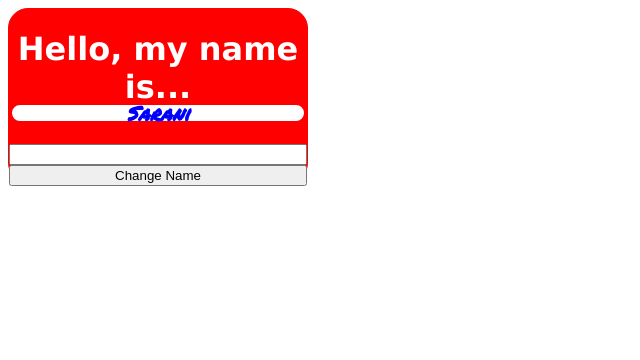
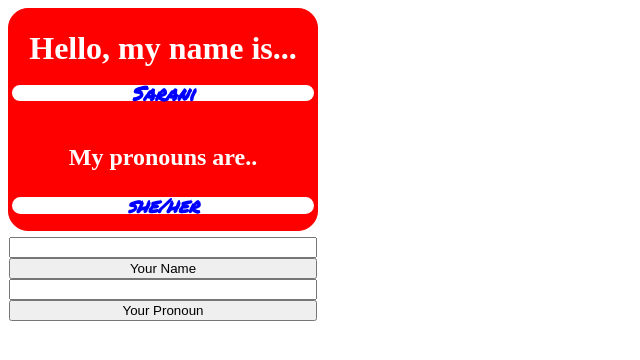
Before and after one commit to EmilyDSarani/Name-Tag-Aug, a plain HTML site: page index.html in a window 1280 px wide. Shown: the whole page, without its empty margins (0-640 px from the left). Drawn offline with Linux system fonts and the light colour scheme.

Commit message:
Pronouns!!!

```diff
--- a/app.js
+++ b/app.js
@@ -2,9 +2,9 @@ const myName = document.getElementById('name');
 
 const myButton = document.getElementById('change-button');
 
-
 myButton.addEventListener('click', () => {
     const myInput = document.getElementById('word-input');
+
 
     console.log(myInput.value);
 
@@ -12,3 +12,19 @@ myButton.addEventListener('click', () => {
     myName.style.color = 'green';
     myName.style.fontFamily = 'Permanent Marker';
 });
+
+
+const myPronoun = document.getElementById('pronouns');
+
+const mySelf = document.getElementById('change');
+
+mySelf.addEventListener('click', () => {
+    const myId = document.getElementById('pro-input');
+
+
+    console.log(myId.value);
+
+    myPronoun.textContent = myId.value;
+    myPronoun.style.color = 'green';
+    myPronoun.style.fontFamily = 'Permanent Marker';
+});
--- a/index.html
+++ b/index.html
@@ -15,10 +15,16 @@
     <h1>Hello, my name is...</h1>
     <p class="E" id="name">Sarani</p>
 
+    <h2>My pronouns are..</h2>
+    <p class="E" id="pronouns">she/her</p>
+
     <input id="word-input" />
-    <button id="change-button">Change Name</button>
+    <button id="change-button">Your Name</button>
 </div>
-<div class="bottom"> </div>
+
+
+<input id="pro-input" />
+    <button id="change">Your Pronoun</button
    </main>
 <script type="module" src="./app.js"></script>
 </body>
--- a/style.css
+++ b/style.css
@@ -7,18 +7,23 @@ html,body{
 }
 .tag {
     border: 1px solid red;
-    width: 300px;
-    height: 175px;
+    width: 310px;
+    height: 223px;
     background: red;
     display:grid;
     border-radius: 20px;
     text-align: center;
-    font-family:Verdana, Geneva, Tahoma, sans-serif
+    font-family:'Times New Roman', Times, serif
 }
 .tag h1 {
     color: white;
     text-align: center;
-    height: 30px;
+    height: 10px;
+}
+.tag h2{
+    color: white;
+    text-align: center;
+    height: 10px;
 }
 
 .tag p{
```
